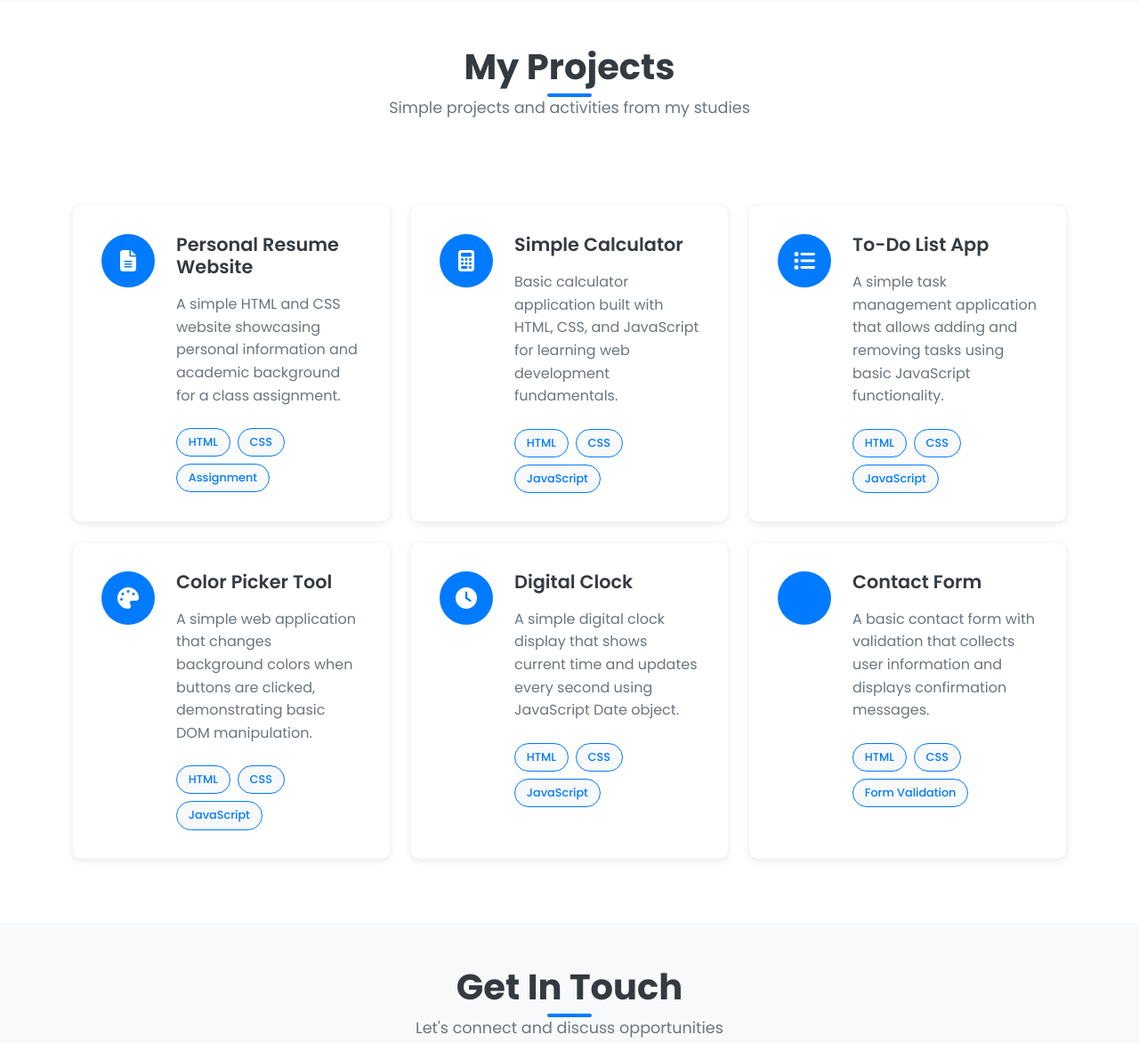
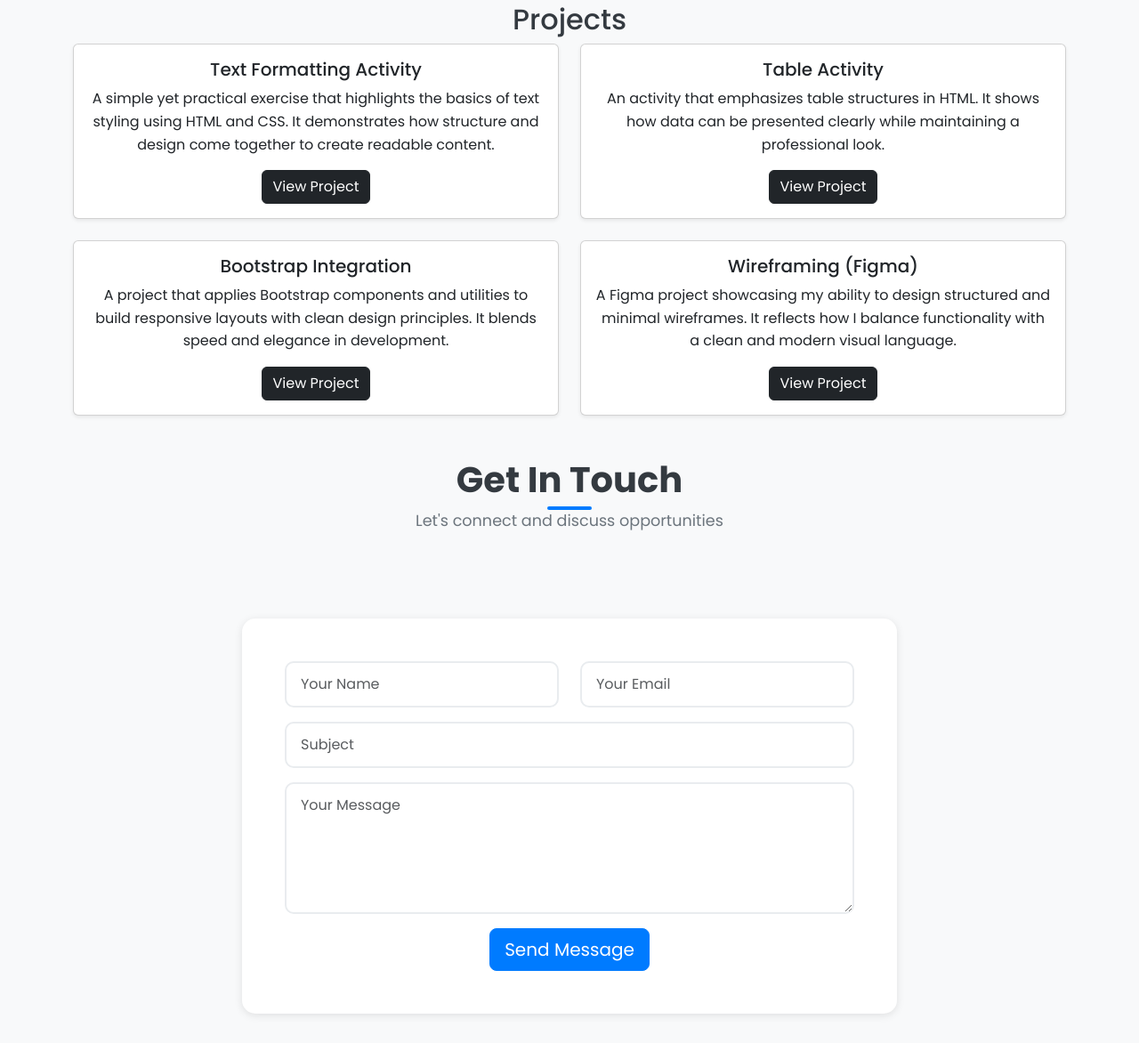
Before and after one commit to monicatagalag/student_portfolio, a plain HTML site: page index.html in a window 1280 px wide. Shown: the part 1573-2745 px from the top of the page at 89% size. Drawn offline with nearby package versions, Linux system fonts and the light colour scheme.

Commit message:
Update index.html

```diff
--- a/index.html
+++ b/index.html
@@ -152,108 +152,59 @@
     </section>
 
     <!-- Projects Section -->
-    <section id="projects" class="projects-section py-5">
-        <div class="container">
-            <div class="row">
-                <div class="col-lg-12 text-center mb-5">
-                    <h2 class="section-title">My Projects</h2>
-                    <p class="section-subtitle">Simple projects and activities from my studies</p>
-                </div>
-            </div>
-            <div class="row">
-                <div class="col-lg-4 col-md-6 mb-4">
-                    <div class="academic-item">
-                        <div class="academic-icon">
-                            <i class="fas fa-file-alt"></i>
-                        </div>
-                        <div class="academic-content">
-                            <h4>Personal Resume Website</h4>
-                            <p>A simple HTML and CSS website showcasing personal information and academic background for a class assignment.</p>
-                            <div class="academic-details">
-                                <span class="detail-tag">HTML</span>
-                                <span class="detail-tag">CSS</span>
-                                <span class="detail-tag">Assignment</span>
+    <section id="projects" class="section bg-light">
+  <div class="container text-center">
+    <h2>Projects</h2>
+    <div class="row g-4">
+      <div class="col-md-6">
+        <div class="card shadow-sm h-100">
+          <div class="card-body">
+            <h5 class="card-title">Text Formatting Activity</h5>
+            <p class="card-text">
+              A simple yet practical exercise that highlights the basics of text styling
+              using HTML and CSS. It demonstrates how structure and design come together
+              to create readable content.
+            </p>
+            <a href="https://monicatagalag.github.io/wst-activityone/" target="_blank" class="btn btn-dark">View Project</a>
           </div>
         </div>
       </div>
-                </div>
-                <div class="col-lg-4 col-md-6 mb-4">
-                    <div class="academic-item">
-                        <div class="academic-icon">
-                            <i class="fas fa-calculator"></i>
-                        </div>
-                        <div class="academic-content">
-                            <h4>Simple Calculator</h4>
-                            <p>Basic calculator application built with HTML, CSS, and JavaScript for learning web development fundamentals.</p>
-                            <div class="academic-details">
-                                <span class="detail-tag">HTML</span>
-                                <span class="detail-tag">CSS</span>
-                                <span class="detail-tag">JavaScript</span>
+
+      <div class="col-md-6">
+        <div class="card shadow-sm h-100">
+          <div class="card-body">
+            <h5 class="card-title">Table Activity</h5>
+            <p class="card-text">
+              An activity that emphasizes table structures in HTML. It shows how data can be
+              presented clearly while maintaining a professional look.
+            </p>
+            <a href="https://monicatagalag.github.io/wst-activityone/activity2.html" target="_blank" class="btn btn-dark">View Project</a>
           </div>
         </div>
       </div>
-                </div>
-                <div class="col-lg-4 col-md-6 mb-4">
-                    <div class="academic-item">
-                        <div class="academic-icon">
-                            <i class="fas fa-list"></i>
-                        </div>
-                        <div class="academic-content">
-                            <h4>To-Do List App</h4>
-                            <p>A simple task management application that allows adding and removing tasks using basic JavaScript functionality.</p>
-                            <div class="academic-details">
-                                <span class="detail-tag">HTML</span>
-                                <span class="detail-tag">CSS</span>
-                                <span class="detail-tag">JavaScript</span>
+
+      <div class="col-md-6">
+        <div class="card shadow-sm h-100">
+          <div class="card-body">
+            <h5 class="card-title">Bootstrap Integration</h5>
+            <p class="card-text">
+              A project that applies Bootstrap components and utilities to build responsive
+              layouts with clean design principles. It blends speed and elegance in development.
+            </p>
+            <a href="https://monicatagalag.github.io/wst-activity3/" target="_blank" class="btn btn-dark">View Project</a>
           </div>
         </div>
       </div>
-                </div>
-                <div class="col-lg-4 col-md-6 mb-4">
-                    <div class="academic-item">
-                        <div class="academic-icon">
-                            <i class="fas fa-palette"></i>
-                        </div>
-                        <div class="academic-content">
-                            <h4>Color Picker Tool</h4>
-                            <p>A simple web application that changes background colors when buttons are clicked, demonstrating basic DOM manipulation.</p>
-                            <div class="academic-details">
-                                <span class="detail-tag">HTML</span>
-                                <span class="detail-tag">CSS</span>
-                                <span class="detail-tag">JavaScript</span>
-                            </div>
-                        </div>
-                    </div>
-                </div>
-                <div class="col-lg-4 col-md-6 mb-4">
-                    <div class="academic-item">
-                        <div class="academic-icon">
-                            <i class="fas fa-clock"></i>
-                        </div>
-                        <div class="academic-content">
-                            <h4>Digital Clock</h4>
-                            <p>A simple digital clock display that shows current time and updates every second using JavaScript Date object.</p>
-                            <div class="academic-details">
-                                <span class="detail-tag">HTML</span>
-                                <span class="detail-tag">CSS</span>
-                                <span class="detail-tag">JavaScript</span>
-                            </div>
-                        </div>
-                    </div>
-                </div>
-                <div class="col-lg-4 col-md-6 mb-4">
-                    <div class="academic-item">
-                        <div class="academic-icon">
-                            <i class="fas fa-form"></i>
-                        </div>
-                        <div class="academic-content">
-                            <h4>Contact Form</h4>
-                            <p>A basic contact form with validation that collects user information and displays confirmation messages.</p>
-                            <div class="academic-details">
-                                <span class="detail-tag">HTML</span>
-                                <span class="detail-tag">CSS</span>
-                                <span class="detail-tag">Form Validation</span>
-                            </div>
+
+      <div class="col-md-6">
+        <div class="card shadow-sm h-100">
+          <div class="card-body">
+            <h5 class="card-title">Wireframing (Figma)</h5>
+            <p class="card-text">
+              A Figma project showcasing my ability to design structured and minimal wireframes.
+              It reflects how I balance functionality with a clean and modern visual language.
+            </p>
+            <a href="https://www.figma.com/design/DtSU7jUvUE4FeQ75oNHAha/Tagalag---Individual-Activity?node-id=0-1&p=f" target="_blank" class="btn btn-dark">View Project</a>
           </div>
         </div>
       </div>
```
Lines whose indentation alone changed are shown as unchanged.
